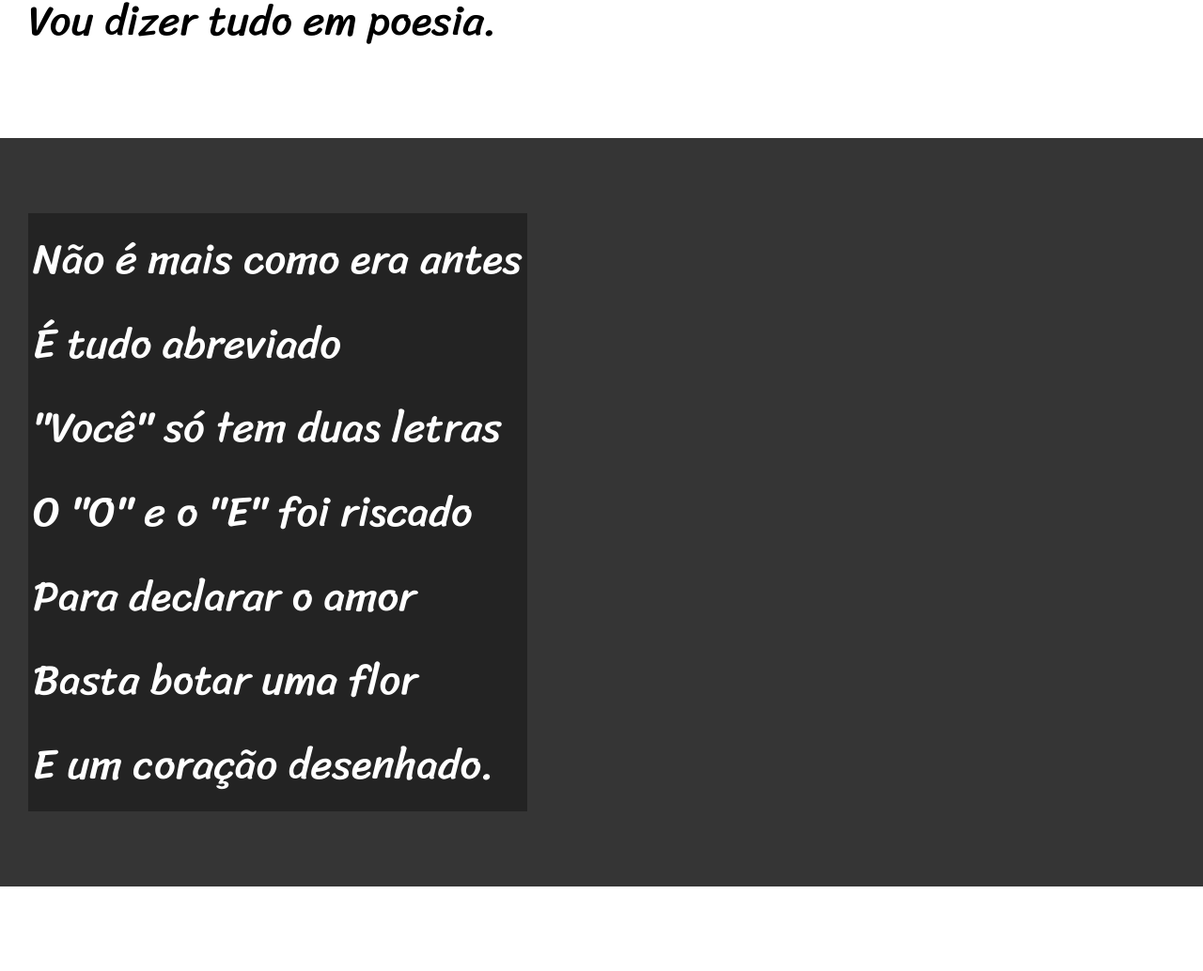
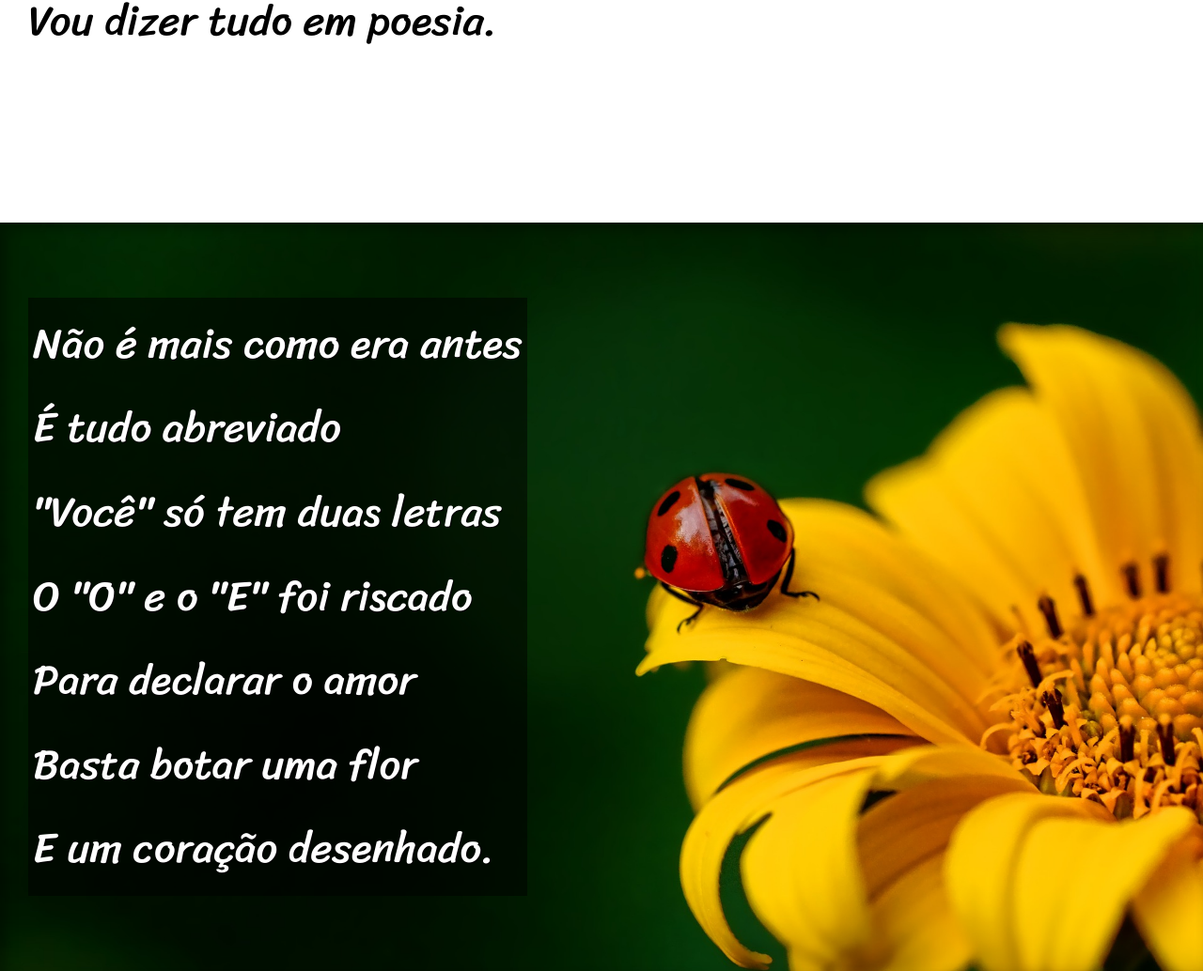
Before and after one commit to Lray227/Html-Css, a plain HTML site: page Desafios/Desafio012/index.html in a window 1280 px wide. Shown: the part 900-1934 px from the top of the page at 94% size. Drawn offline with Linux system fonts and the light colour scheme.

Commit message:
parallax

```diff
--- a/Desafios/Desafio012/estilo/style.css
+++ b/Desafios/Desafio012/estilo/style.css
@@ -45,6 +45,7 @@ a{
 a:hover{
     text-decoration: underline;
 }
+
 section{
     font-size: 3.5vw;
     font-family: var(--fonte3);
@@ -54,20 +55,37 @@ section{
     padding-left: 30px;
 }
 
+section > p{
+    padding-bottom: 2em;
+}
+
 section.normal{
     background-color: white;
     color: black;
 }
 
 section.imagem{
+    box-shadow: inset 6px 6px 13px 0px rgba(0, 0, 0, 0.349);
     background-color: rgb(53, 53, 53);
     color: white;
+    background-size: cover;
+    background-attachment: fixed;
 }
 
 section.imagem > p{
-    background-color: rgba(0, 0, 0, 0.336);
+    background-color: rgba(0, 0, 0, 0.514);
     display: inline-block;
     padding: 5px;
+    text-shadow: 1px 1px 0px black;
+}
+
+section#img01{
+    background-image: url(../imagens/background001.jpg);
+    background-position: right center;
+}
+
+section#img02{
+    background-image: url(../imagens/background002.jpg);
 }
 
 footer{
--- a/Desafios/Desafio012/index.html
+++ b/Desafios/Desafio012/index.html
@@ -24,7 +24,7 @@
         </p>
     </section>
 
-    <section class="imagem">
+    <section class="imagem" id="img01">
         <p>
             Não é mais como era antes <br>
             É tudo abreviado <br>
@@ -55,7 +55,7 @@
         </p>
     </section>
 
-    <section class="imagem">
+    <section class="imagem" id="img02">
         <p>
             Tenho saudade das cartas <br>
             Escritas com a própria mão <br>
```
